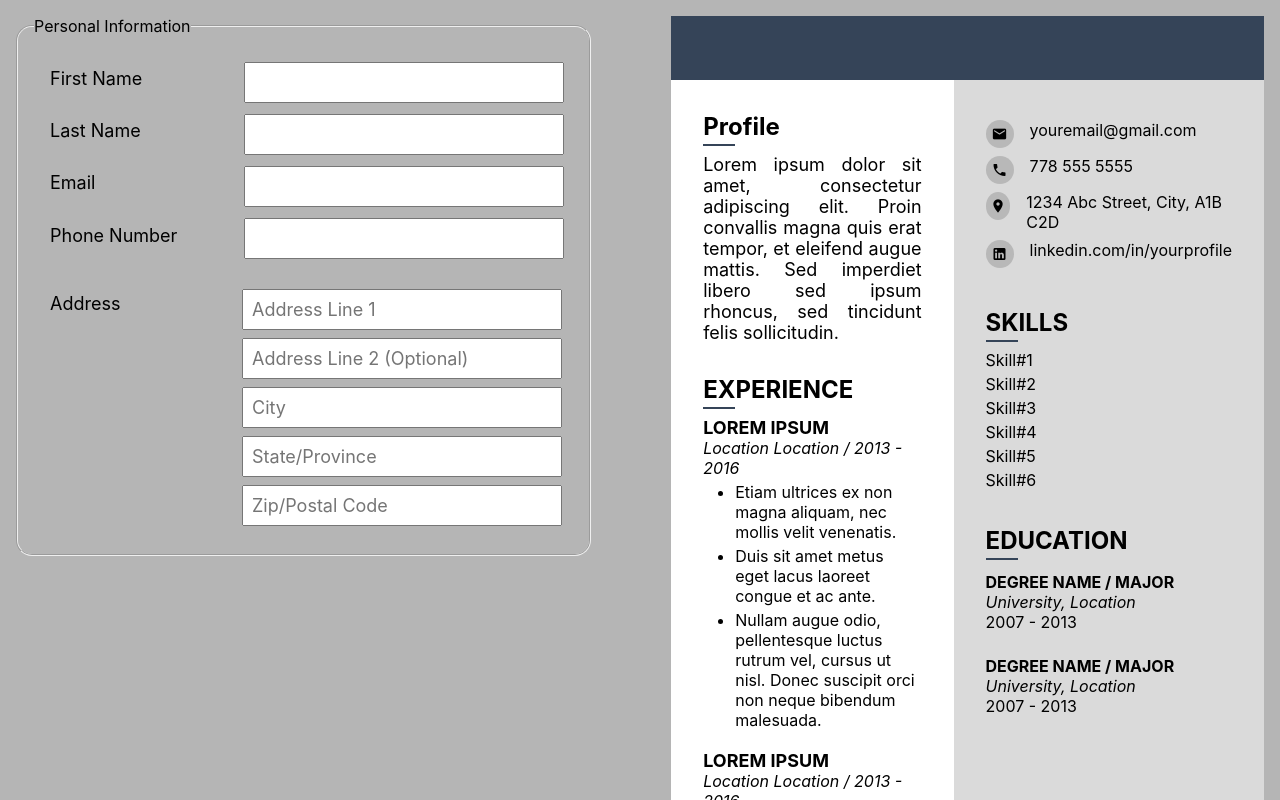
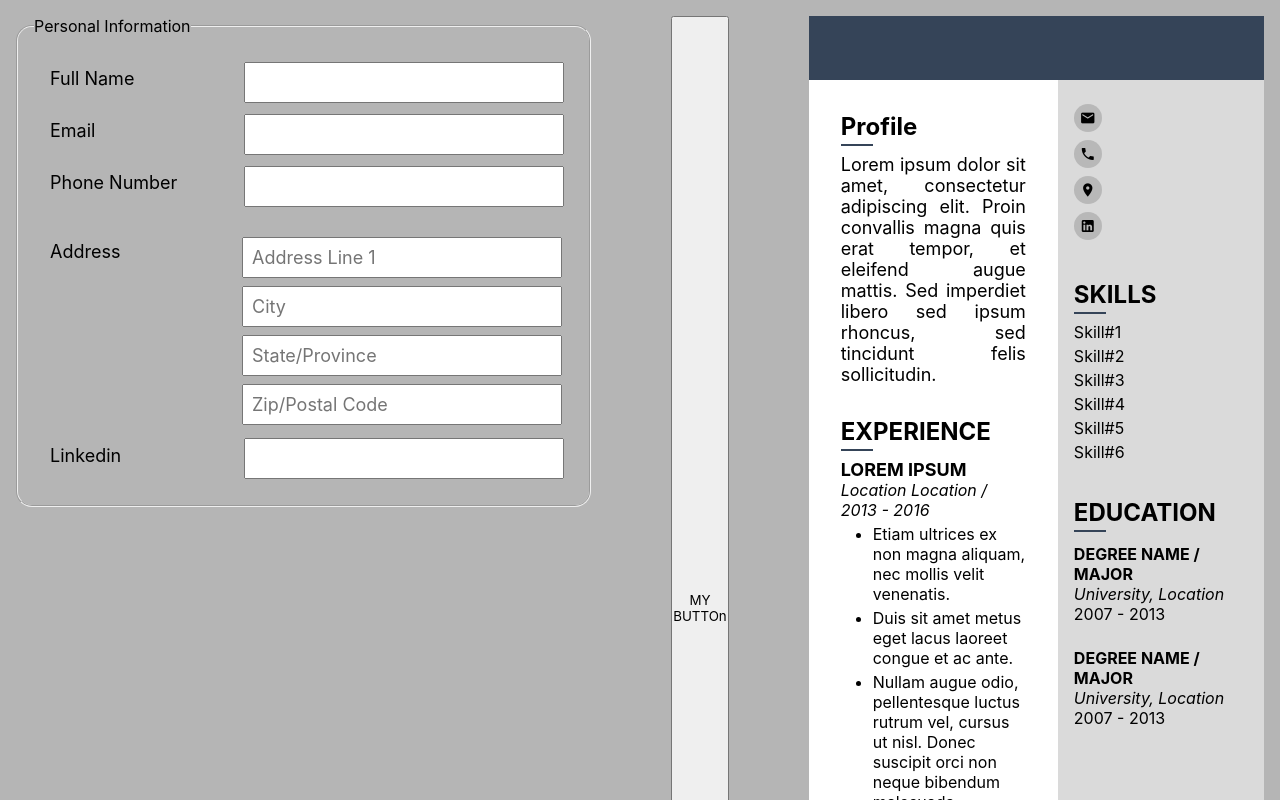
Before and after one commit to ben-cornico/project-cv-maker, a React (Create React App) app in the folder client/: page / in a window 1280 px wide. Shown: the top 800 px of the page. Built offline with nearby package versions, Linux system fonts and the light colour scheme.

Commit message:
input change function added

```diff
--- a/client/src/App.js
+++ b/client/src/App.js
@@ -1,15 +1,9 @@
 import React, { Component } from 'react'
-import Layout from './components/Output/Layout'
-import Form from './components/Form/Form'
 import MainOutput from './components/MainOutput';
 import './App.css';
 
 export class App extends Component {
-  test() {
-    console.log(Form.props)
-  }
   render() {
-    console.log(<Form />)
     return (
       <div className="App">
         <MainOutput />
--- a/client/src/components/MainOutput.js
+++ b/client/src/components/MainOutput.js
@@ -1,23 +1,39 @@
 import React, { Component } from 'react';
 import Layout from './Output/Layout';
-import Form from './Form/Form';
 
 export class MainOutput extends Component {
     constructor() {
         super();
 
         this.state = {
-            name: ''
+            info: {
+                name: '',
+                email: '',
+                pNumber: '',
+                linkedin: '',
+                address: {
+                    addressLine1: '',
+                    city: '',
+                    stateProvince: '',
+                    zipPostal: ''
+                }
+            }
+
         }
 
-        this.nameInput = this.nameInput.bind(this)
+        this.addressHandleChange = this.addressHandleChange.bind(this)
     }
 
-    nameInput(e) {
+    addressHandleChange = (e) => {
+
         this.setState({
-            name: e.target.value
+            info: {
+                ...this.state.info,
+                address: {
+                    ...this.state.info.address, [e.target.name]: e.target.value
+                }
+            }
         })
-        console.log(this.state)
     }
   render() {
     return (
@@ -27,39 +43,40 @@ export class MainOutput extends Component {
             <legend>Personal Information</legend>
 
             <div className="form-group">
-                <label htmlFor="fName">First Name</label>
-                <input type="text" id='fName' onChange={this.nameInput} />
-            </div>
-
-            <div className="form-group">
-                <label htmlFor="fName">Last Name</label>
-                <input type="text" id='lName' />
+                <label htmlFor="fName">Full Name</label>
+                <input type="text" id='fName' name='name' value={this.state.info.name} onChange={(e) => this.setState({info: {...this.state.info, name: e.target.value}})} />
             </div>
 
             <div className="form-group">
                 <label htmlFor="email">Email</label>
-                <input type="email" name="email" id="email" />
+                <input type="email" name="email" id="email" onChange={(e) => this.setState({info: {...this.state.info, email: e.target.value}})}/>
             </div>
 
             <div className="form-group">
                 <label htmlFor="pNumber">Phone Number</label>
-                <input type="text" id='pNumber' name='pNumber' />
+                <input type="text" id='pNumber' name='pNumber' onChange={(e) => this.setState({info: {...this.state.info, pNumber: e.target.value}})}/>
             </div>
 
             <div className="form-address">
                 <label htmlFor="address">Address</label>
                 <div className="input-group">
-                    <input type="text" id="address" placeholder='Address Line 1'/>
-                    <input type="text" id="address2" placeholder='Address Line 2 (Optional)'/>
-                    <input type="text" id="city" placeholder='City'/>
-                    <input type="text" placeholder='State/Province' />
-                    <input type="text" placeholder='Zip/Postal Code' />
+                    <input type="text" id="address" name='addressLine1' placeholder='Address Line 1' onChange={this.addressHandleChange}/>
+                    <input type="text" id="city" placeholder='City' name='city' onChange={this.addressHandleChange}/>
+                    <input type="text" placeholder='State/Province' name='stateProvince' onChange={this.addressHandleChange}/>
+                    <input type="text" placeholder='Zip/Postal Code' name='zipPostal' onChange={this.addressHandleChange}/>
                 </div>
+            </div>
+
+            <div className="form-group">
+                <label htmlFor="linkedin">Linkedin</label>
+                <input type="text" id='linkedin' name='linkedin' onChange={(e) => this.setState({info: {...this.state.info, linkedin: e.target.value}})}/>
             </div>
 
             </fieldset>
         </form>
-        <Layout name={this.state.name}/>
+
+        <button onClick={console.log(this.state)}>MY BUTTOn</button>
+        <Layout data={this.state}/>
       </>
     )
   }
--- a/client/src/components/Output/Header.js
+++ b/client/src/components/Output/Header.js
@@ -2,7 +2,9 @@ import React, { Component } from 'react';
 
 
 export class Header extends Component {
-
+  constructor(props) {
+    super();
+  }
 
   render() {
     return (
--- a/client/src/components/Output/Info.js
+++ b/client/src/components/Output/Info.js
@@ -2,6 +2,15 @@ import React, { Component } from 'react';
 import '../components.css';
 
 export class Info extends Component {
+  constructor(props) {
+    super()
+
+    console.log(props.data.address)
+  }
+
+  capitalizeFirstLetter(string) {
+    return string.charAt(0).toUpperCase() + string.slice(1);
+  }
   render() {
     return (
       <div className='info'>
@@ -9,28 +18,41 @@ export class Info extends Component {
         <p className="info-email">
           <span className="mdi mdi-email"></span>
           <div>
-            youremail@gmail.com
+            {this.props.data.email}
           </div>
 
         </p>
         <p className="info-phone">
           <span className="mdi mdi-phone"></span>
           <div>
-            778 555 5555
+            {this.props.data.pNumber}
           </div>
 
         </p>
         <p className="info-address">
           <span class="mdi mdi-map-marker"></span>
-          <div>
-            1234 Abc Street, City, A1B C2D
+          <div className='div-address'>
+            <p className="addressline">
+              {this.props.data.address.addressLine1}
+            </p>
+
+            <p className="address-city">
+              {this.props.data.address.city}
+            </p>
+            <p className="address-state-province">
+              {this.props.data.address.stateProvince}
+            </p>
+            <p className="address-zip-postal">
+              {this.props.data.address.zipPostal.toUpperCase()}
+            </p>
+
           </div>
 
         </p>
         <p className="info-linkedin">
           <span class="mdi mdi-linkedin"></span>
           <div>
-            linkedin.com/in/yourprofile
+            {this.props.data.linkedin}
           </div>
         </p>
       </div>
--- a/client/src/components/Output/Layout.js
+++ b/client/src/components/Output/Layout.js
@@ -7,23 +7,19 @@ import '../components.css';
 import React, { Component } from 'react'
 
 export class Layout extends Component {
-    constructor(props) {
-        super(props);
-    }
+  constructor(props) {
+    super();
 
-    test(e) {
-      e.preventDefault();
-      console.log(e)
-    }
-
+    console.log(props)
+  }
   render() {
     return (
       <form className='cv-layout' onSubmit={this.test} >
-        <Header name={this.props.name}/>
+        <Header name={this.props.data.info.name}/>
 
         <div className="cv-body">
           <Main />
-          <Sidebar />
+          <Sidebar data={this.props.data.info}/>
         </div>
 
 
--- a/client/src/components/Output/Sidebar.js
+++ b/client/src/components/Output/Sidebar.js
@@ -5,10 +5,15 @@ import Education from './Education';
 
 
 export class Sidebar extends Component {
+  constructor(props) {
+    super()
+
+    console.log(props)
+  }
   render() {
     return (
       <div className='sidebar'>
-        <Info />
+        <Info data={this.props.data}/>
         <Skills />
         <Education />
       </div>
--- a/client/src/components/components.css
+++ b/client/src/components/components.css
@@ -20,6 +20,7 @@
     background-color: #354458;
     color: #ffffff;
     font-size: 2.5em;
+    text-transform: uppercase;
 }
 
 
@@ -85,12 +86,18 @@ ul.skill-list > li {
 
 /* SIDEBAR ========================== */
 .sidebar {
+    width: 25rem;
     display: flex;
     flex-direction: column;
     gap: 2rem;
     background-color: #dadada;
-    padding: 2rem;
+    padding: 1rem;
 }
+
+.div-address {
+    text-transform: capitalize;
+}
+
 
 /* INFO ============================= */
 .info > p {
```
